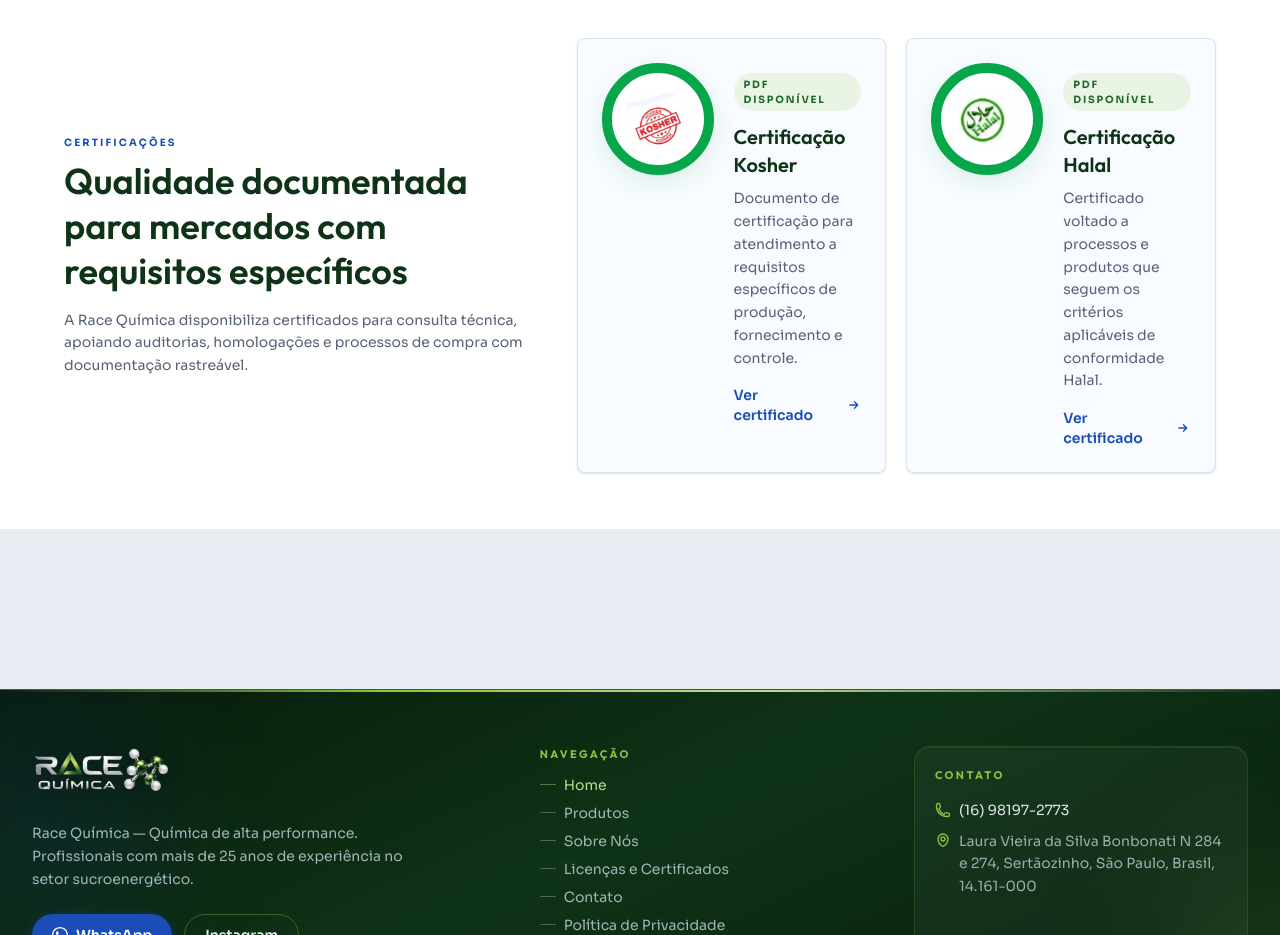
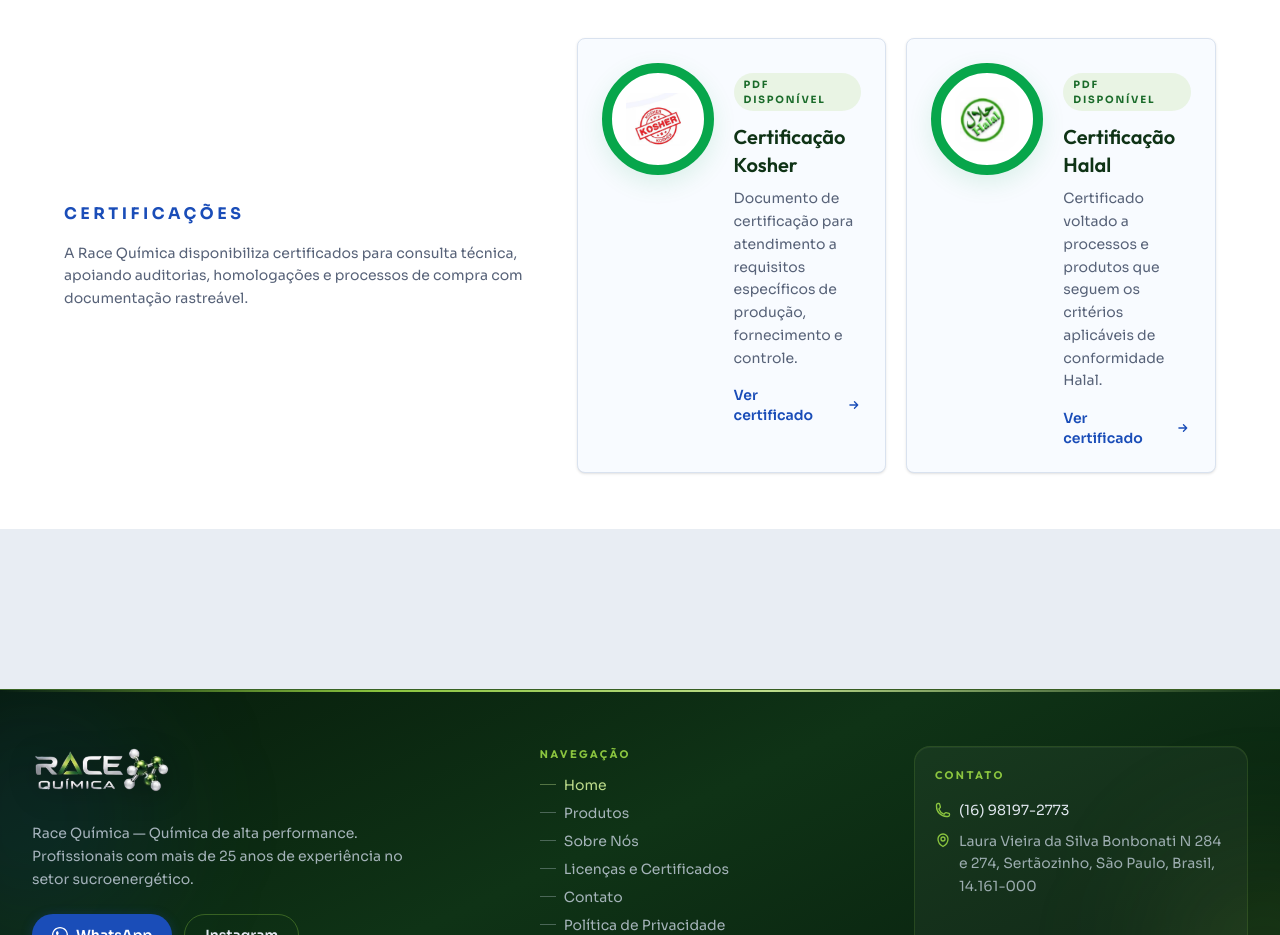
Before and after one commit to thiagoxporfirio/racequimica, a React (Vite) app: page / in a window 1280 px wide. Shown: the part 4480-5415 px from the top of the page. Built offline with nearby package versions, Linux system fonts and the light colour scheme.

Commit message:
fix: update font size in CertificatesSection and remove unnecessary heading for improved readability

```diff
--- a/src/components/CertificatesSection.tsx
+++ b/src/components/CertificatesSection.tsx
@@ -10,12 +10,9 @@
 			<div className="mx-auto w-full max-w-screen-2xl px-6 py-14 sm:px-10 lg:px-16">
 				<div className="grid gap-10 lg:grid-cols-[0.85fr_1.15fr] lg:items-center">
 					<div className="rq-slide-right">
-						<p className="text-[10px] font-bold uppercase tracking-[0.22em] text-[#1a4db8]">
+						<p className="text-[16px] font-bold uppercase tracking-[0.22em] text-[#1a4db8]">
 							Certificações
 						</p>
-						<h2 className="mt-2 max-w-xl font-['Outfit',sans-serif] text-3xl font-semibold leading-tight text-[#0f3316] sm:text-4xl">
-							Qualidade documentada para mercados com requisitos específicos
-						</h2>
 						<p className="mt-4 max-w-xl text-sm leading-relaxed text-[#576278]">
 							A Race Química disponibiliza certificados para consulta técnica,
 							apoiando auditorias, homologações e processos de compra com
```
